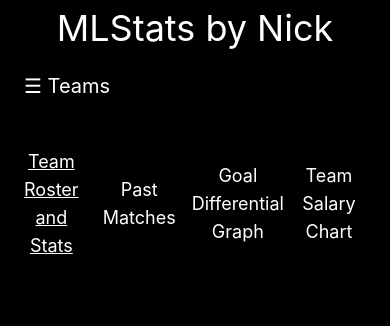
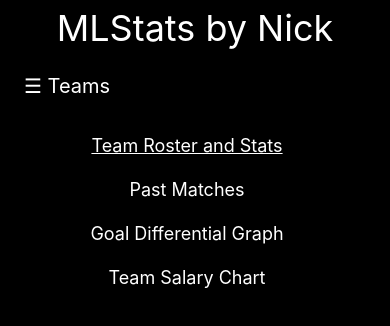
Before and after one commit to nickhoefle/mls-soccer-react-app, a React (Create React App) app: page /team/AtlantaUnited in a window 390 px wide. Shown: the top 326 px of the page. Built offline with nearby package versions, Linux system fonts and the light colour scheme.

Commit message:
Stacked different component names vertically on mobile on team page. Maintained functionality for md/lg.

```diff
--- a/src/App.js
+++ b/src/App.js
@@ -113,30 +113,30 @@ function App() {
           <div className='sm:block lg:hidden bg-black text-white text-xl pl-6 pt-4'>
             <TeamHamburger handleTeamSelect={handleTeamSelect} />
           </div>
-              <div className='flex justify-center bg-black lg:opacity-75 pt-8'>
+              <div className='flex justify-center bg-black lg:opacity-75 pt-2 md:pt-8'>
                 <h2 className='text-white text-2xl bold'>{team}</h2>
               </div>
-              <div className="flex justify-center bg-black lg:opacity-75 p-4">
+              <div className="flex flex-col md:flex-row md:justify-center bg-black lg:opacity-75 p-4">
                 <button
-                  className={`mr-4 text-white text-lg ${activeComponent === 'roster' ? 'underline' : ''}`}
+                  className={`mr-4 text-white text-lg py-2 ${activeComponent === 'roster' ? 'underline' : ''}`}
                   onClick={() => handleComponentClick('roster')}
                 >
                   Team Roster and Stats
                 </button>
                 <button
-                  className={`mr-4 text-white text-lg ${activeComponent === 'matches' ? 'underline' : ''}`}
+                  className={`mr-4 text-white text-lg py-2 ${activeComponent === 'matches' ? 'underline' : ''}`}
                   onClick={() => handleComponentClick('matches')}
                 >
                   Past Matches
                 </button>
                 <button
-                  className={`mr-4 text-white text-lg ${activeComponent === 'graph' ? 'underline' : ''}`}
+                  className={`mr-4 text-white text-lg py-2 ${activeComponent === 'graph' ? 'underline' : ''}`}
                   onClick={() => handleComponentClick('graph')}
                 >
                   Goal Differential Graph
                 </button>
                 <button
-                  className={`mr-4 text-white text-lg ${activeComponent === 'chart' ? 'underline' : ''}`}
+                  className={`mr-4 text-white text-lg py-2 ${activeComponent === 'chart' ? 'underline' : ''}`}
                   onClick={() => handleComponentClick('chart')}
                 >
                   Team Salary Chart
--- a/src/Components/TeamPastMatches.jsx
+++ b/src/Components/TeamPastMatches.jsx
@@ -8,7 +8,7 @@ const TeamPastMatches = ({ team }) => {
 
     return (
         <>
-        <div className='bg-black opacity-75 flex justify-center pb-10'>
+        <div className='bg-black lg:opacity-75 flex justify-center pb-10'>
             <table className="table-auto text-white">
                     <thead>
                         <tr>
```
